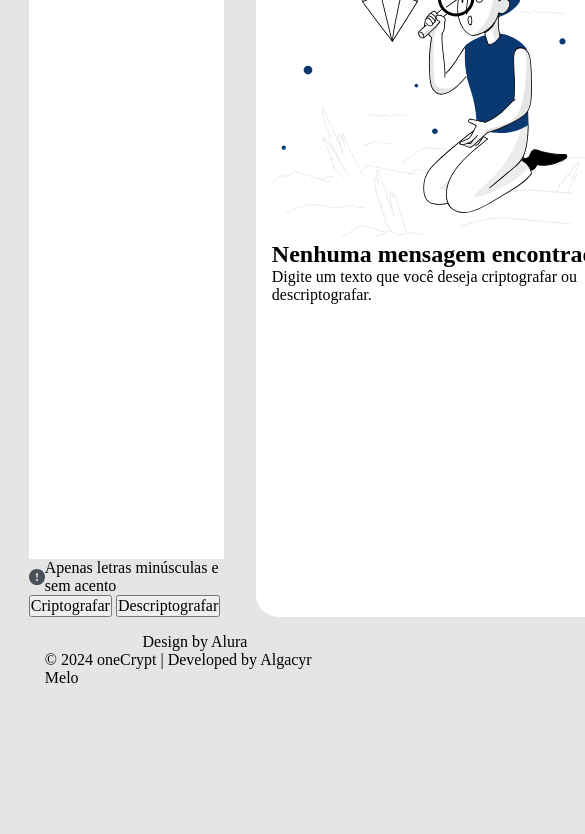
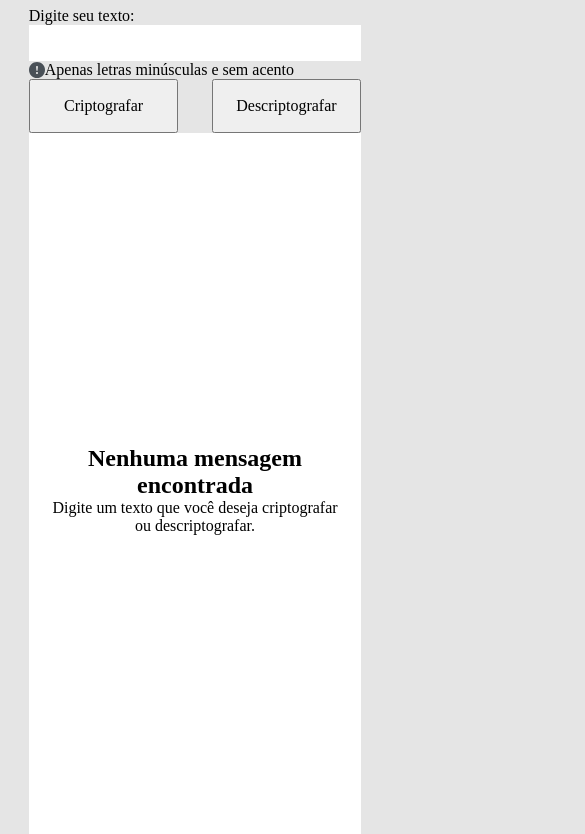
Before and after one commit to algacyr-melo/oneCrypt, a plain HTML site: page index.html in a window 390 px wide. Shown: the part 112-946 px from the top of the page, 585 px wide, since content can reach past the window. Before the commit the page ends 844 px from the top, so only its background shows below. Drawn offline with Linux system fonts and the light colour scheme.

Commit message:
feat: responsiveness layout

```diff
--- a/index.html
+++ b/index.html
@@ -42,13 +42,13 @@
 							<button type="button" id="encrypt-btn">Criptografar</button>
 							<button type="button" id="decrypt-btn">Descriptografar</button>
 						</div>
-					</div> <!-- main-ui -->
-				</div> <!-- main-ui__wrapper -->
-
-			</div> <!-- input-container -->
+					</div>
+				</div>
+			</div>
 
 			<aside class="output-container">
-				<p id="text-output"></p>
+				<div class="output-container__content-wrapper">
+					<p class="output-container__output" id="text-output"></p>
 					<div class="output-container__overlay" id="output-overlay">
 						<div class="overlay__image-wrapper">
 							<img
@@ -60,6 +60,7 @@
 						<p>
 							Digite um texto que você deseja criptografar ou descriptografar.
 						</p>
+					</div>
 				</div>
 			</aside>
 		</main>
--- a/main.js
+++ b/main.js
@@ -87,7 +87,7 @@ function removeOutputOverlay() {
 function updateTextOutput(textOutput) {
 	const textOutputEl = document.getElementById('text-output');
 
-	textOutputEl.innerText = textOutput;
+	textOutputEl.textContent = textOutput;
 }
 
 function clearTextInput() {
--- a/styles/style.css
+++ b/styles/style.css
@@ -1,9 +1,14 @@
 body {
 	height: 100vh;
 	background-color: #E5E5E5;
+
+	display: flex;
+	flex-direction: column;
 }
 
 .page-wrapper {
+	flex: 1;
+
 	display: flex;
 	flex-direction: column;
 
@@ -13,9 +18,16 @@ body {
 
 .main-content {
 	display: flex;
-	gap: 2rem;
+	justify-content: space-between;
 
 	flex: 1;
+}
+
+@media (max-width: 900px) {
+	.main-content {
+		flex-direction: column;
+	}
+
 }
 
 .input-container {
@@ -23,21 +35,34 @@ body {
 	flex-direction: column;
 	justify-content: center;
 
-	flex: 1;
+	flex-basis: 60%;
+}
+
+.input-container__logo-wrapper {
+	padding: 1.2rem 0;
 }
 
 .main-ui__wrapper {
 	display: flex;
-	justify-content: flex-end;
 
 	flex: 1;
 }
 
 .main-ui {
-	flex: 0 1 80%;
-
 	display: flex;
 	flex-direction: column;
+
+	flex: 1;
+}
+
+@media (min-width: 900px) {
+	.main-ui__wrapper {
+		justify-content: flex-end;
+	}
+
+	.main-ui {
+		flex: 0 1 80%;
+	}
 }
 
 .main-ui__form {
@@ -45,6 +70,10 @@ body {
 	flex-direction: column;
 
 	flex: 1;
+}
+
+.main-ui__form label {
+	align-self: flex-start;
 }
 
 .main-ui__form textarea {
@@ -55,18 +84,58 @@ body {
 	display: flex;
 }
 
+.main-ui__buttons {
+	display: flex;
+	justify-content: space-between;
+}
+
+.main-ui__buttons button {
+	flex: 0 1 45%;
+
+	padding: 1rem 0;
+}
+
 .output-container {
 	flex: 0 1 30%;
 
 	background-color: #FFF;
-	padding: 1rem;
-	border-radius: 1.4rem;
+	padding: 1.2rem;
+
+	display: flex;
+	flex-direction: column;
+}
+
+.output-container__content-wrapper {
+	display: flex;
+	flex-direction: column;
+
+	flex: 0 1 80vh;
+	overflow: auto;
+}
+
+.output-container__output {
+	word-break: break-all;
+}
+
+.output-container__overlay {
+	text-align: center;
+	margin: auto;
+}
+
+.overlay__image-wrapper img {
+	max-width: 100%;
+	max-height: 100%;
 }
 
 footer {
 	display: flex;
-	flex-direction: column;
-	align-items: center;
+	justify-content: center;
 
-	padding: 1rem;
+	margin-top: 2rem;
 }
+
+@media (max-width: 900px) {
+	.overlay__image-wrapper img {
+		display: none;
+	}
+}
```
Lines whose indentation alone changed are shown as unchanged.
